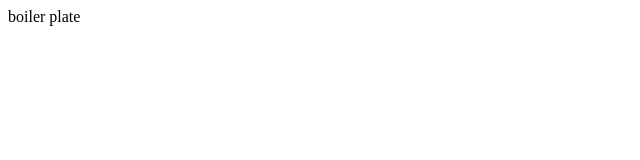
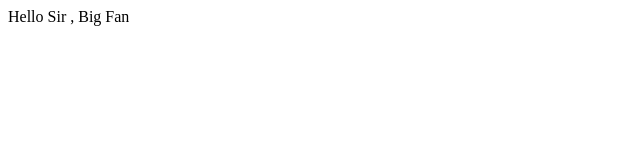
Before and after one commit to aritrachatterjee7/demo-codespace, a plain HTML site: page index.html in a window 1280 px wide. Shown: the full height of the page, 0-640 px from the left. Drawn offline with Linux system fonts and the light colour scheme.

Commit message:
Your commit message here

```diff
--- a/index.html
+++ b/index.html
@@ -6,6 +6,6 @@
     <title>Document</title>
 </head>
 <body>
-    boiler plate
+    Hello Sir , Big Fan
 </body>
 </html>
```
